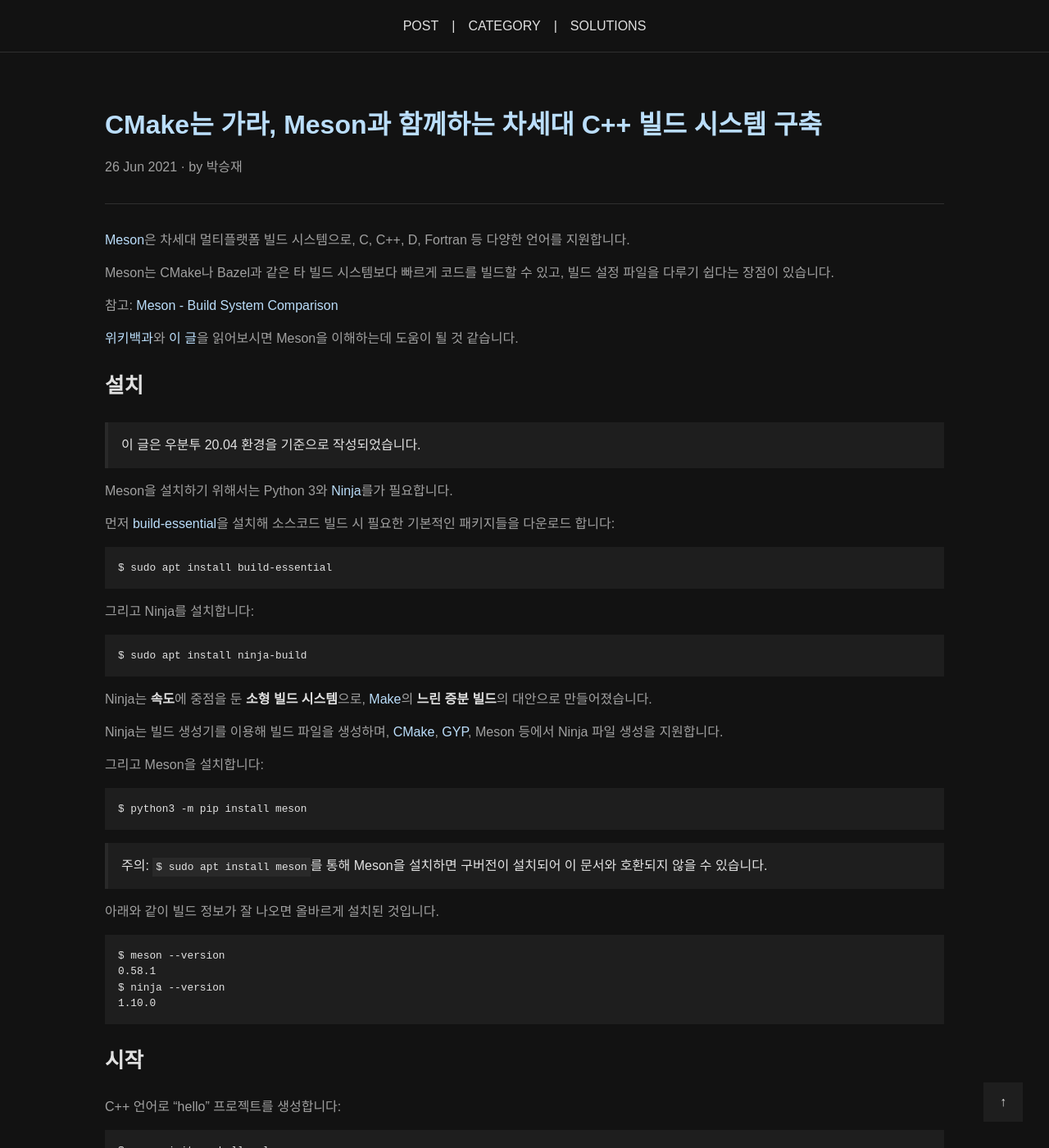
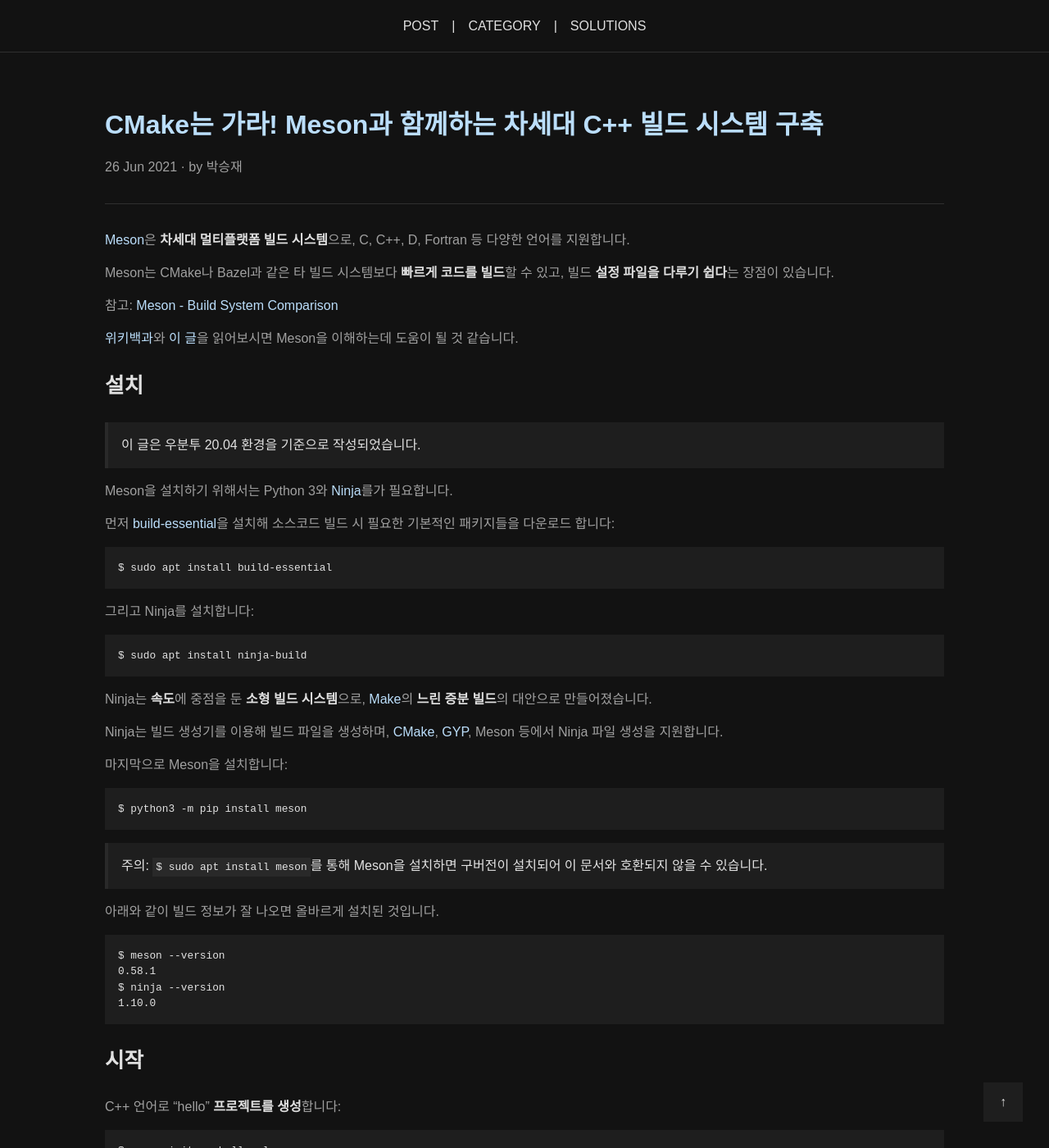
Before and after one commit to int-i/int-i.github.io, a Jekyll site: the page built from _posts/2021-06-26-cpp-meson.md, in a window 1280 px wide and 1400 px high. Shown: the whole window at 82% size. Built offline with Jekyll 4.4.1, drawn with Linux system fonts in a browser that asks for light colours; some web fonts are replaced; a script that is not in the unit is left out; comment, search, counter and statistics services are not loaded; some of the changed text lies outside the part shown.

Commit message:
Update post

````diff
--- a/_posts/2021-06-26-cpp-meson.md
+++ b/_posts/2021-06-26-cpp-meson.md
@@ -1,14 +1,14 @@
 ---
-title: "CMake는 가라, Meson과 함께하는 차세대 C++ 빌드 시스템 구축"
+title: "CMake는 가라! Meson과 함께하는 차세대 C++ 빌드 시스템 구축"
 date: 2021-06-26
 author: Astro36
 category: cpp
 tags: [c, cpp, linux, ubuntu, cmake, meson, ninja, gcc]
 ---
 
-[Meson](https://mesonbuild.com/)은 차세대 멀티플랫폼 빌드 시스템으로, C, C++, D, Fortran 등 다양한 언어를 지원합니다.
+[Meson](https://mesonbuild.com/)은 **차세대 멀티플랫폼 빌드 시스템**으로, C, C++, D, Fortran 등 다양한 언어를 지원합니다.
 
-Meson는 CMake나 Bazel과 같은 타 빌드 시스템보다 빠르게 코드를 빌드할 수 있고, 빌드 설정 파일을 다루기 쉽다는 장점이 있습니다.
+Meson는 CMake나 Bazel과 같은 타 빌드 시스템보다 **빠르게 코드를 빌드**할 수 있고, 빌드 **설정 파일을 다루기 쉽다**는 장점이 있습니다.
 
 참고: [Meson - Build System Comparison](https://mesonbuild.com/Simple-comparison.html)
 
@@ -35,7 +35,7 @@
 
 Ninja는 빌드 생성기를 이용해 빌드 파일을 생성하며, [CMake](https://cmake.org/), [GYP](https://gyp.gsrc.io/), Meson 등에서 Ninja 파일 생성을 지원합니다.
 
-그리고 Meson을 설치합니다:
+마지막으로 Meson을 설치합니다:
 
 ```txt
 $ python3 -m pip install meson
@@ -54,7 +54,7 @@
 
 ## 시작
 
-C++ 언어로 "hello" 프로젝트를 생성합니다:
+C++ 언어로 "hello" **프로젝트를 생성**합니다:
 
 ```txt
 $ meson init -n hello -l cpp
@@ -147,7 +147,7 @@
 [2/2] Linking target hello
 ```
 
-`-C`는 빌드할 파일이 들어있는 디렉토리로, `setup`을 통해 생성한 디렉토리를 입력해주면 됩니다.
+`-C`는 **빌드할 파일**이 들어있는 디렉토리로, `setup`을 통해 생성한 디렉토리를 입력해주면 됩니다.
 
 컴파일한 프로그램은 `builddir`에 생성됩니다:
 
````
